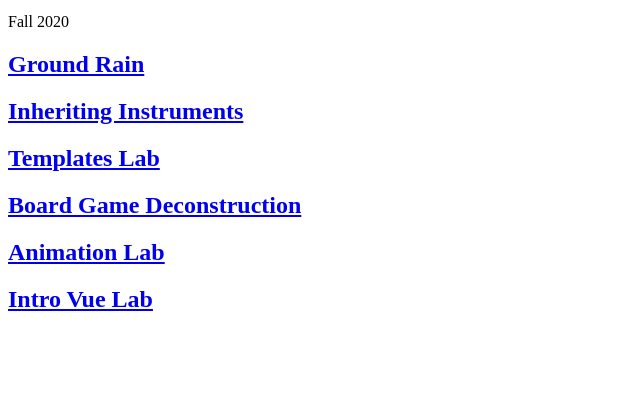
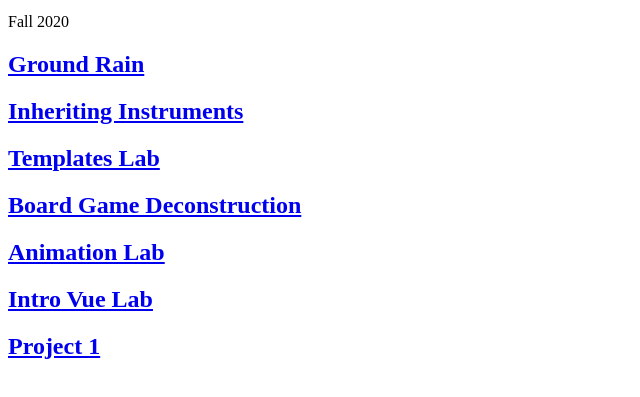
Before and after one commit to arkharman12/n320fall2020, a plain HTML site: page index.html in a window 1280 px wide. Shown: the part 87-484 px from the top of the page, without its empty margins (0-640 px from the left). Drawn offline with Linux system fonts and the light colour scheme.

Commit message:
Update index.html

```diff
--- a/index.html
+++ b/index.html
@@ -16,5 +16,7 @@
 
         <h2><a href="labs/lab6/index.html">Intro Vue Lab</a></h2>
 
+        <h2><a href="labs/project1/index.html">Project 1</a></h2>
+
     </body>
 </html>
```
